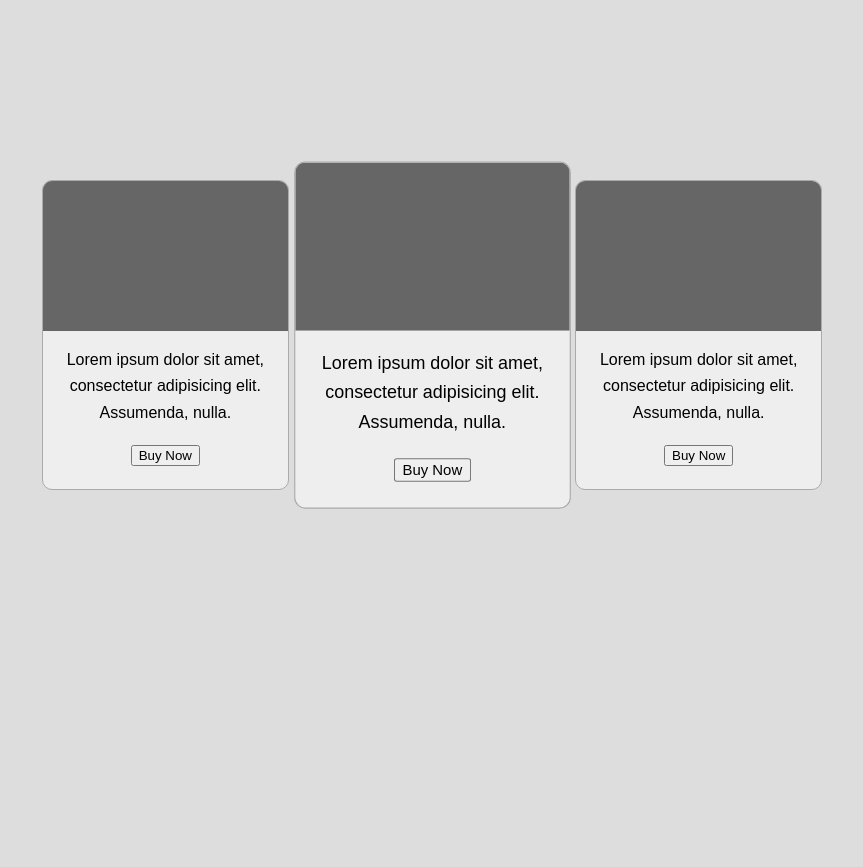
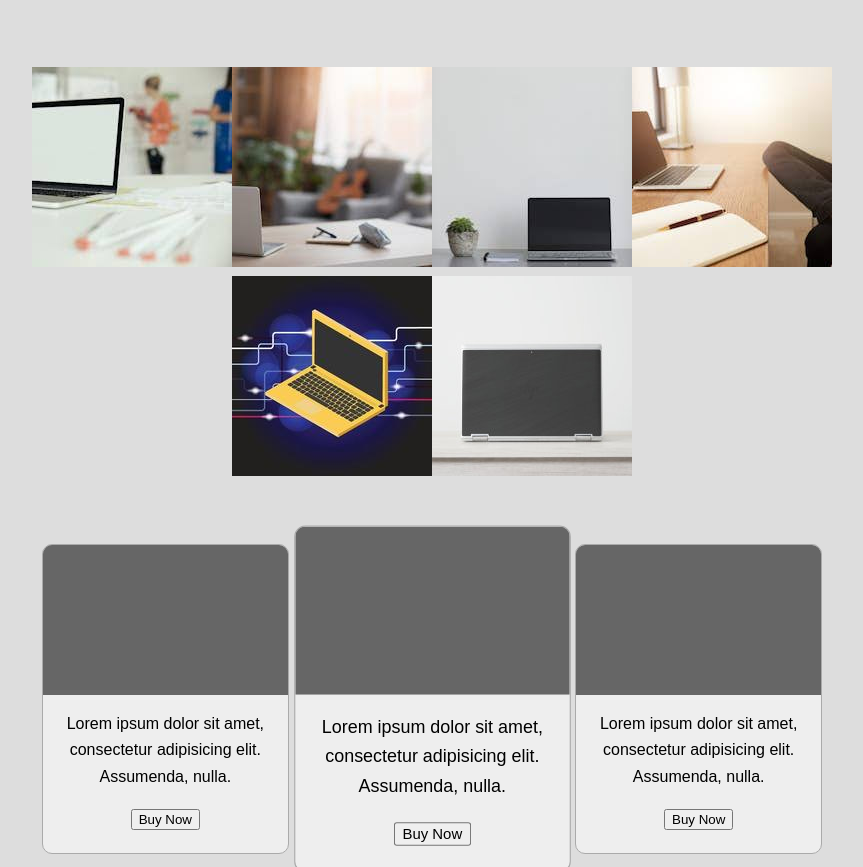
Before and after one commit to Thoriqwebsite/latihan, a plain HTML site: page index.html in a window 1280 px wide. Shown: the part 1203-2070 px from the top of the page, without its empty margins (208-1071 px from the left). Before the commit the page ends 1753 px from the top, so only its background shows below. Drawn offline with Linux system fonts and the light colour scheme.

Commit message:
Update index.html

```diff
--- a/index.html
+++ b/index.html
@@ -68,12 +68,12 @@
      <!-- Latihan 3 -->
 
      <div class="container-tiga">
-        <div class="thumbnail"><img src="img/gambar1.jpg" alt=""></div>
-        <div class="thumbnail"><img src="img/gambar2.jpg" alt=""></div>
-        <div class="thumbnail"><img src="img/gambar3.jpg" alt=""></div>
-        <div class="thumbnail"><img src="img/gambar4.jpg" alt=""></div>
-        <div class="thumbnail"><img src="img/gambar7.jpg" alt=""></div>
-        <div class="thumbnail"><img src="img/gambar6.jpg" alt=""></div>
+        <div class="thumbnail"><img src="gambar1.jpg" alt=""></div>
+        <div class="thumbnail"><img src="gambar2.jpg" alt=""></div>
+        <div class="thumbnail"><img src="gambar3.jpg" alt=""></div>
+        <div class="thumbnail"><img src="gambar4.jpg" alt=""></div>
+        <div class="thumbnail"><img src="gambar7.jpg" alt=""></div>
+        <div class="thumbnail"><img src="gambar6.jpg" alt=""></div>
      </div>
 
 
```
